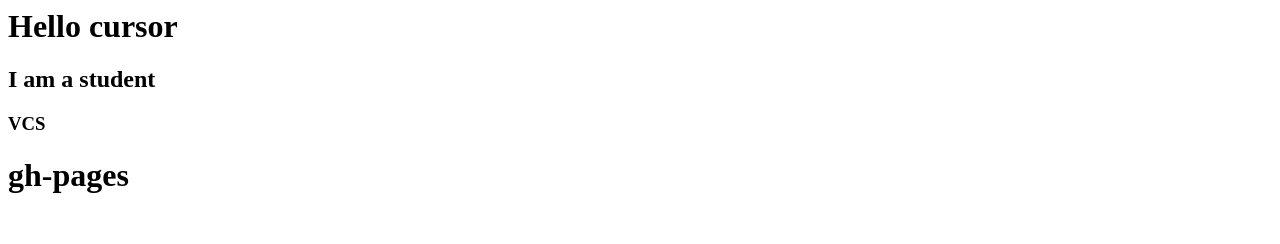
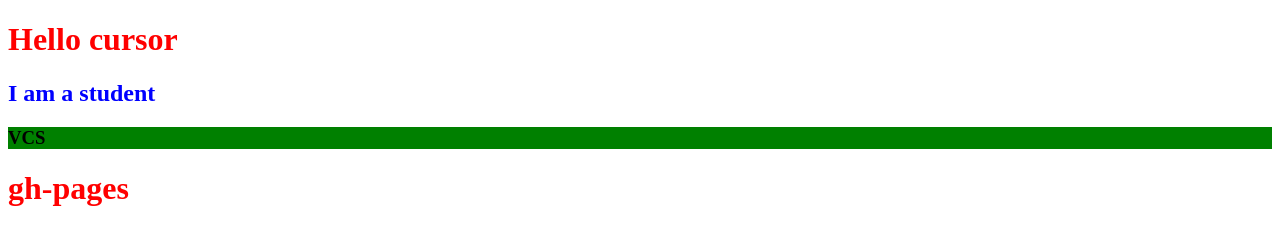
Before and after one commit to pavlo-taras/homework-vcs, a plain HTML site: page index.html in a window 1280 px wide. Drawn offline with Linux system fonts and the light colour scheme.

Commit message:
Added color

```diff
--- a/index.html
+++ b/index.html
@@ -1,5 +1,17 @@
-<h1>Hello cursor</h1>
-<h2>I am a student</h2>
-<h3>VCS</h3>
+<!DOCTYPE html>
+<html>
+<head>
+  <style>
+    h1 {color: red;}
+    h2 {color: blue;}
+    h3 {background-color: green;}
+  </style>
+</head>
+<body>
+  <h1>Hello cursor</h1>
+  <h2>I am a student</h2>
+  <h3>VCS</h3>
 
-<h1>gh-pages</h1>
+  <h1>gh-pages</h1>
+</body>
+</html>
```
